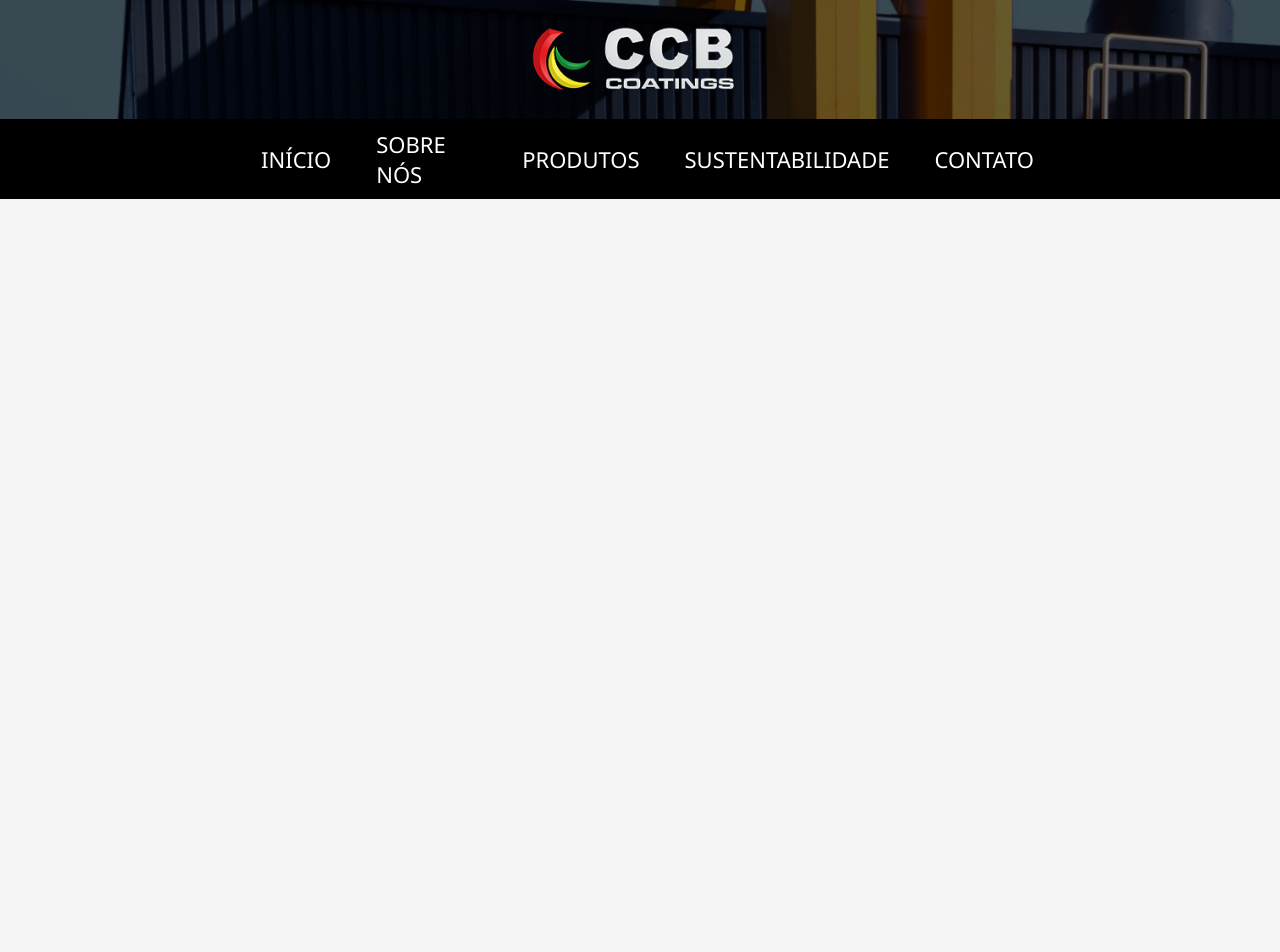
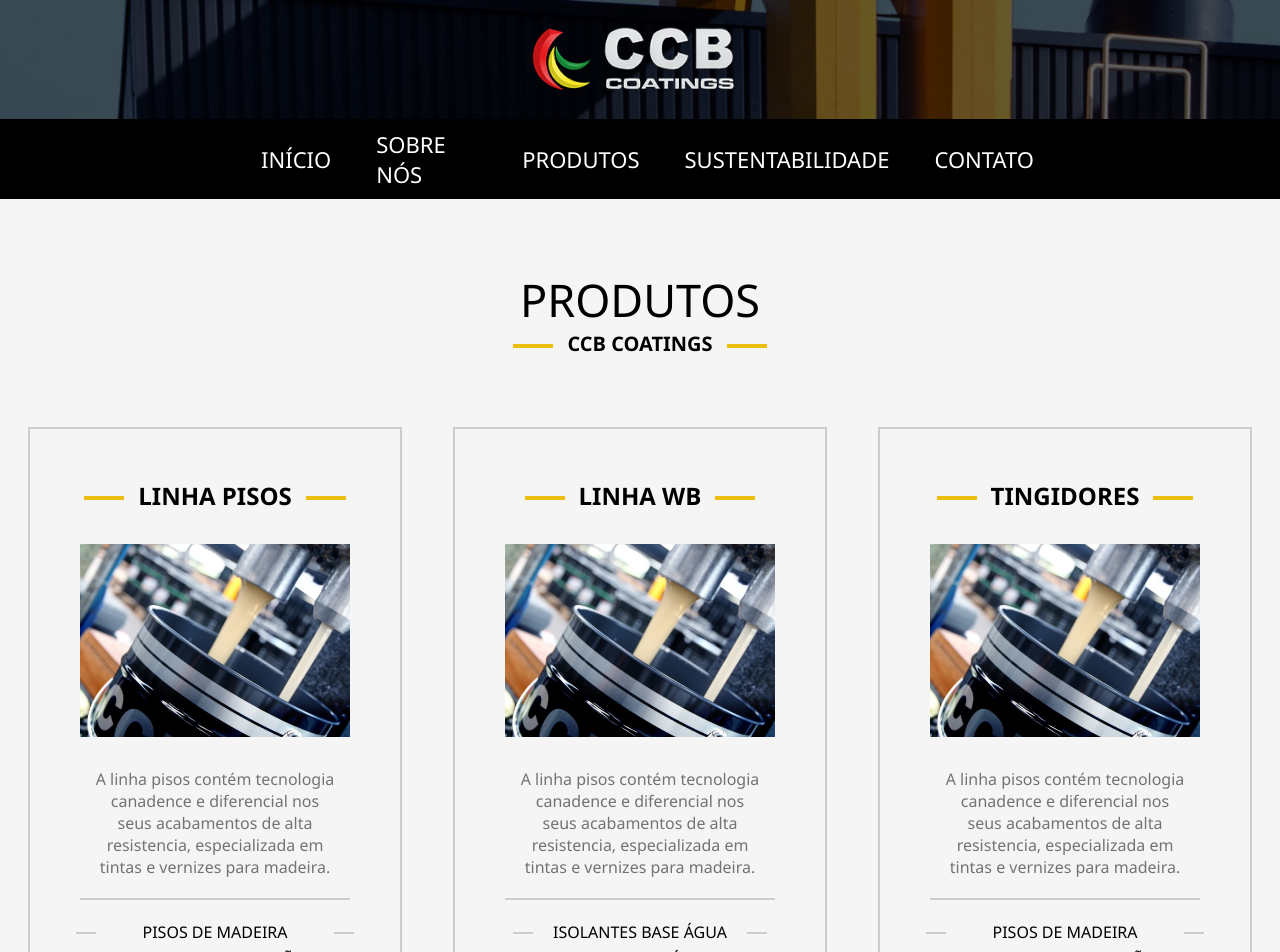
Before and after one commit to FelipeSHenrique/site-ccbcoatings, a React (Create React App) app: page /produtos in a window 1280 px wide. Shown: the top 952 px of the page. Before the commit the page ends 800 px from the top, so only its background shows below. Built offline with nearby package versions, Linux system fonts and the light colour scheme.

Commit message:
criação da pagina produtos

```diff
--- a/src/components/CardProducts/index.jsx
+++ b/src/components/CardProducts/index.jsx
@@ -1,9 +1,20 @@
 import React from 'react';
 
-// import { Container } from './styles';
+import { Container } from './styles';
 
-function CardProducts() {
-  return <div />;
+function CardProducts({icon, title, info, list}) {
+  return <Container>
+
+    <h2>{title}</h2>
+    <img src={icon} alt={title}/>
+    <p>{info}</p>
+    <div className="linha"></div>
+    <ul>
+      {list.map((value) => (
+        <li>{value}</li>
+      ))}
+    </ul>
+  </Container>;
 }
 
 export default CardProducts;
--- a/src/components/CardProducts/styles.js
+++ b/src/components/CardProducts/styles.js
@@ -2,4 +2,95 @@
 
 export const Container = styled.div`
 
+    border: 2px solid var(--color-grey);
+    padding: 50px;
+    display: flex;
+    flex-direction: column;
+    align-items: center;
+
+    > h2 {
+        text-transform: uppercase;
+        position: relative;
+
+        &::before {
+          content: '';
+          position: absolute;
+          top: 50%;
+          right: 100%;
+          display: inline-block;
+          top: 50%;
+          right: 100%;
+          display: inline-block;
+          width: 40px;
+          height: 4px;
+          margin-right: 14px;
+          background: var(--color-yellow);
+        }
+
+        &::after {
+          content: '';
+          position: absolute;
+          top: 50%;
+          left: 100%;
+          display: inline-block;
+          width: 40px;
+          height: 4px;
+          margin-left: 14px;
+          background: var(--color-yellow);
+        }
+    }
+
+    > img {
+        margin-top: 32px;
+        width: 270px;
+    }
+
+    > p {
+        margin-top: 31px;
+        max-width: 245px;
+        color: var(--color-info-text);
+        text-align: center;
+    }
+
+    > .linha {
+        margin-top: 20px;
+        width: 100%;
+        border-bottom: 2px solid var(--color-grey);
+    }
+
+    > ul {
+        margin-top: 16px;
+        text-align: center;
+    }
+
+    > ul li {
+        position: relative;
+        text-transform: uppercase;
+        margin-top: 5px;
+
+        &::before {
+          content: '';
+          position: absolute;
+          top: 50%;
+          right: 100%;
+          display: inline-block;
+          width: 20px;
+          height: 2px;
+          margin-right: 14px;
+          background: var(--color-grey);
+        }
+
+        &::after {
+          content: '';
+          position: absolute;
+          top: 50%;
+          left: 100%;
+          display: inline-block;
+          width: 20px;
+          height: 2px;
+          margin-left: 14px;
+          background: var(--color-grey);
+      }
+    }
+
 `;
--- a/src/pages/Products/index.jsx
+++ b/src/pages/Products/index.jsx
@@ -1,8 +1,18 @@
 import React from 'react';
 
-import { Container, BgToLogo, WrapperAllContent } from './styled';
+import {
+  Container,
+  BgToLogo,
+  WrapperAllContent ,
+  Cards,
+  SectionProducts
+} from './styled';
+
+import baldeTeste from '../../assets/image/balde-tinta.jpg';
 
 import Menu from '../../components/Menu';
+import CardProducts from '../../components/CardProducts';
+import Titles from '../../components/Titles';
 
 function Products() {
   return (
@@ -10,7 +20,19 @@
       <BgToLogo />
       <WrapperAllContent>
         <Menu />
+        <SectionProducts>
+          <Titles title="Produtos" subTitle="ccb coatings" />
+          <Cards>
+            <CardProducts icon={baldeTeste} title="linha pisos" list={["PISOS DE MADEIRA", "PISOS DE ALTO PADRÃO", "PISOS ISOLANTE ÁGUA", "PISOS OXIDO DE ALUMINIO"]} info="A linha pisos contém tecnologia canadence e diferencial nos seus acabamentos de alta resistencia, especializada em tintas e vernizes para madeira."/>
+            <CardProducts icon={baldeTeste} title="linha wb" list={["ISOLANTES BASE ÁGUA", "PRIMER BASE ÁGUA", "TINGIDORES BASE ÁGUA"]} info="A linha pisos contém tecnologia canadence e diferencial nos seus acabamentos de alta resistencia, especializada em tintas e vernizes para madeira."/>
+            <CardProducts icon={baldeTeste} title="tingidores" list={["PISOS DE MADEIRA", "PISOS DE ALTO PADRÃO", "PISOS ISOLANTE ÁGUA", "PISOS OXIDO DE ALUMINIO"]} info="A linha pisos contém tecnologia canadence e diferencial nos seus acabamentos de alta resistencia, especializada em tintas e vernizes para madeira."/>
 
+            <CardProducts icon={baldeTeste} title="linha uv" list={["PRIMER’S UV", "TINGIDORES UV", "TINTAS DE IMPRESSÃO UV", "SELADORES UV", "MASSAS UV", "FUNDO  ABRASIVO UV (TABER)", "VERNIZ  UV", "DILUENTES"]} info="A linha pisos contém tecnologia canadence e diferencial nos seus acabamentos de alta resistencia, especializada em tintas e vernizes para madeira."/>
+            <CardProducts icon={baldeTeste} title="resinas" list={["PISOS DE MADEIRA", "PISOS DE ALTO PADRÃO", "PISOS ISOLANTE ÁGUA", "PISOS OXIDO DE ALUMINIO"]} info="A linha pisos contém tecnologia canadence e diferencial nos seus acabamentos de alta resistencia, especializada em tintas e vernizes para madeira."/>
+            <CardProducts icon={baldeTeste} title="linha pu" list={["FUNDO PU", "PRIMER PU", "SELADORES PU", "ESMALTES PU", "VERNIZ PU", "DILUENTES PU"]} info="A linha pisos contém tecnologia canadence e diferencial nos seus acabamentos de alta resistencia, especializada em tintas e vernizes para madeira."/>
+
+          </Cards>
+        </SectionProducts>
       </WrapperAllContent>
     </Container>
   );
--- a/src/pages/Products/styled.js
+++ b/src/pages/Products/styled.js
@@ -5,6 +5,36 @@
 export const Container = styled.div`
 
 `;
+
+export const SectionProducts = styled.div`
+
+  max-width: 1154px;
+  margin: 70px auto;
+  display: flex;
+  flex-direction: column;
+  justify-content: center;
+  align-items: center;
+
+`;
+
+
+export const Cards = styled.div`
+  margin-top: 70px;
+  display: grid;
+  grid-template-columns: repeat(3, 1fr);
+  grid-gap: 51px;
+
+  @media (max-width: 1178px) {
+    grid-template-columns: 1fr 1fr;
+    padding: 0px 2%;
+  }
+
+  @media (max-width: 768px) {
+    grid-template-columns: 1fr;
+    padding: 0px 2%;
+  }
+`;
+
 
 export const BgToLogo = styled.div`
 
```
Also changed, not shown: src/assets/image/balde-tinta.jpg (added), 1 other file (tests, documents, lock files or other folders).
